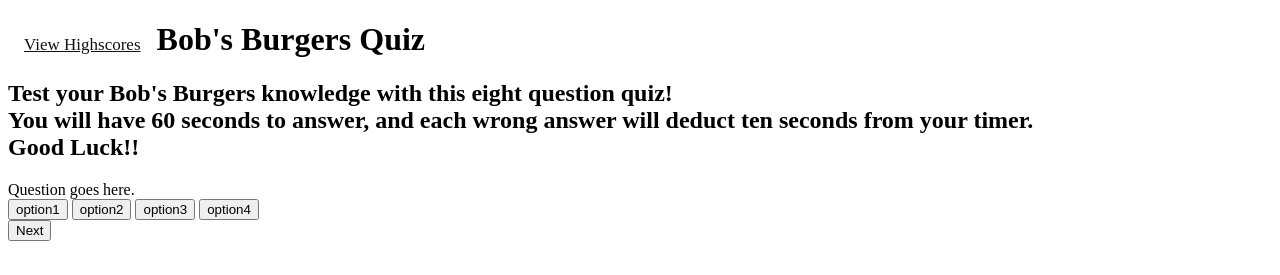
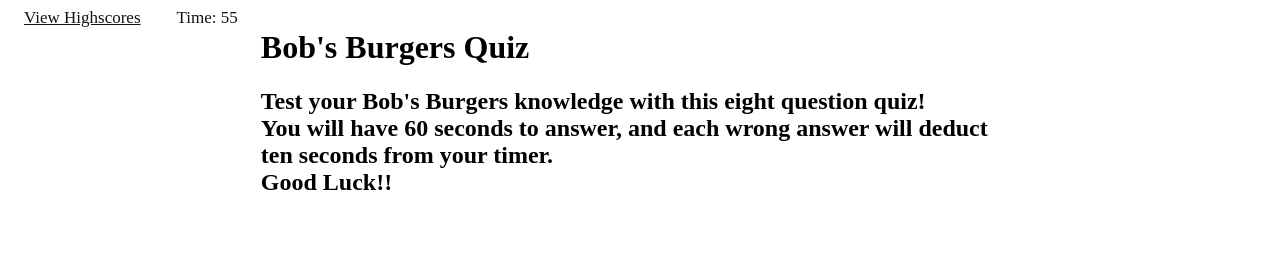
Before and after one commit to kemwalsh/CodeQuiz, a plain HTML site: page index.html in a window 1280 px wide. Shown: the top 275 px of the page. Drawn offline with Linux system fonts and the light colour scheme.

Commit message:
got timer to work

```diff
--- a/assets/css/style.css
+++ b/assets/css/style.css
@@ -1,3 +1,20 @@
+.container {
+  display: grid;
+  grid-template-columns: 0.6fr 1.8fr 0.6fr;
+  grid-template-rows: 0.3fr 0.3fr 2.4fr 1fr;
+  gap: 0px 0px;
+  grid-template-areas:
+    "highscore . timer"
+    ". . ."
+    ". main ."
+    ". . .";
+}
+
+.main { grid-area: main; }
+.highscore { grid-area: highscore; }
+.timer { grid-area: timer; }
+
+
   /* Style the links inside the navigation bar */
   .topnav a {
     color: #131111;
@@ -12,11 +29,9 @@
     color: rgb(44, 42, 59);
   }
 
-  /* Position of nav aspects */
-  .highscore {
-    float: left;
+  /* Start Quiz */
+  .startQuiz-Container {
+    border: 1px solid black;
+    text-align: center;
+    color: rgb(231, 13, 13);
   }
-
-  .timer {
-    float: right;
-  }
--- a/assets/js/script.js
+++ b/assets/js/script.js
@@ -6,7 +6,8 @@ var secondsLeft = 60;
 function setTime() {
   var timerInterval = setInterval(function () {
     secondsLeft--;
-    timerInterval.textContent = "Time: " + secondsLeft;
+    console.log(secondsLeft);
+    timeEl.textContent = "Time: " + secondsLeft;
 
     if (secondsLeft === 0) {
       clearInterval(timerInterval);
--- a/index.html
+++ b/index.html
@@ -7,7 +7,7 @@
     <link rel="stylesheet" href="./assets/css/style.css" />
     <title>Code Quiz</title>
   </head>
-  <body>
+  <body class="container">
     <!-- Nav Bar -->
     <nav>
       <div class="topnav">
@@ -17,8 +17,8 @@
     </nav>
 
     <!-- Start Quiz -->
-    <div class="startQuiz-container">
-      <div>
+    <div>
+      <div class="startQuiz-container">
         <h1>Bob's Burgers Quiz</h1>
         <h2>
           Test your Bob's Burgers knowledge with this eight question quiz!
@@ -32,8 +32,10 @@
     </div>
 
     <!-- Quiz Question Container -->
-    <div class="question-container" id="question">Question goes here.</div>
-    <div class="option-container">
+    <div class="main" class="question-container" id="question">
+      Question goes here.
+    </div>
+    <div class="main" class="option-container">
       <button class="option" id="op1">option1</button>
 
       <button class="option" id="op2">option2</button>
@@ -42,7 +44,7 @@
 
       <button class="option" id="op4">option4</button>
     </div>
-    <div class="navigation">
+    <div class="main" class="navigation">
       <button class="next">Next</button>
     </div>
     <script src="./assets/js/script.js"></script>
```
